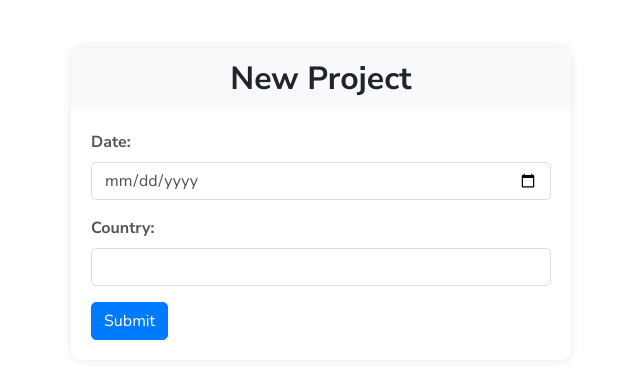
After one commit to Faateh12/Projects-Tool, a Flask app: page /new-project in a window 1280 px wide. The commit adds this page. Shown: the top 379 px of the page, without its empty margins (319-959 px from the left). Run offline with Flask 3, Linux system fonts and the light colour scheme; some libraries are stand-ins or nearby versions.

Commit message:
added new styles

```diff
--- /dev/null
+++ b/Templates/new-project.html
@@ -0,0 +1,92 @@
+<!DOCTYPE html>
+<html lang="en">
+<head>
+  <meta charset="UTF-8">
+  <meta name="viewport" content="width=device-width, initial-scale=1.0">
+  <link rel="stylesheet" href="https://maxcdn.bootstrapcdn.com/bootstrap/4.5.2/css/bootstrap.min.css">
+  <style>
+    @import url('https://fonts.googleapis.com/css2?family=Nunito+Sans:wght@400;600;700&display=swap');
+
+    body {
+      font-family: 'Nunito Sans', sans-serif;
+    }
+
+    .card {
+      max-width: 500px;
+      margin: 0 auto;
+      box-shadow: 0 0 10px rgba(0, 0, 0, 0.1);
+      border: none;
+      border-radius: 10px;
+    }
+
+    .card-header {
+      background-color: #f8f9fa;
+      border-bottom: none;
+      border-top-left-radius: 10px;
+      border-top-right-radius: 10px;
+    }
+
+    .card-title {
+      margin-bottom: 0;
+      font-weight: bold;
+      text-align: center;
+    }
+
+    .form-group label {
+      font-weight: bold;
+      color: #555555;
+    }
+
+    .form-control {
+      border: 1px solid #dddddd;
+      border-radius: 5px;
+      transition: border-color 0.3s ease-in-out;
+    }
+
+    .form-control:focus {
+      border-color: #80bdff;
+      outline: 0;
+      box-shadow: 0 0 0 0.2rem rgba(0, 123, 255, 0.25);
+    }
+
+    .btn-primary {
+      border-radius: 5px;
+      background-color: #007bff;
+      border-color: #007bff;
+      transition: background-color 0.3s ease-in-out, border-color 0.3s ease-in-out;
+    }
+
+    .btn-primary:hover {
+      background-color: #0069d9;
+      border-color: #0062cc;
+    }
+  </style>
+  <title>New Project</title>
+</head>
+<body>
+  <div class="container mt-5">
+    <div class="card">
+      <div class="card-header">
+        <h2 class="card-title">New Project</h2>
+      </div>
+      <div class="card-body">
+        <form action="/new-project" method="post">
+          <div class="form-group">
+            <label for="dateInput">Date:</label>
+            <input type="date" class="form-control" id="dateInput" name="date" required>
+          </div>
+          <div class="form-group">
+            <label for="countryInput">Country:</label>
+            <input type="text" class="form-control" id="countryInput" name="country">
+          </div>
+          <button type="submit" class="btn btn-primary">Submit</button>
+        </form>
+      </div>
+    </div>
+  </div>
+
+  <script src="https://ajax.googleapis.com/ajax/libs/jquery/3.5.1/jquery.min.js"></script>
+  <script src="https://cdnjs.cloudflare.com/ajax/libs/popper.js/1.16.0/umd/popper.min.js"></script>
+  <script src="https://maxcdn.bootstrapcdn.com/bootstrap/4.5.2/js/bootstrap.min.js"></script>
+</body>
+</html>
--- a/Templates/trial-activity.html
+++ b/Templates/project-activity.html
@@ -2,7 +2,7 @@
 <html>
   <head>
     <title>{{ trial_number }}</title>
-    <link rel="stylesheet" type="text/css" href="{{ url_for('static', filename='css/trial-activity.css') }}">
+    <link rel="stylesheet" type="text/css" href="{{ url_for('static', filename='css/project-activity.css') }}">
     <!-- Add Bootstrap CSS -->
     <link rel="stylesheet" href="https://maxcdn.bootstrapcdn.com/bootstrap/4.0.0/css/bootstrap.min.css">
     <link href="https://fonts.googleapis.com/css2?family=Montserrat:wght@400&display=swap" rel="stylesheet">
@@ -15,10 +15,10 @@
       <div class="collapse navbar-collapse" id="navbarNav">
         <ul class="navbar-nav ml-auto">
           <li class="nav-item">
-            <button class="btn btn-primary" id="create-note">Create Note</button>
+            <button class="btn btn-info" id="create-note">Create Note</button>
           </li>
           <li class="nav-item">
-            <button id="attachment" class="btn btn-primary" style="margin-left: 20px; margin-right: 10px;">Add Attachment</button>
+            <button id="attachment" class="btn btn-info" style="margin-left: 20px; margin-right: 10px;">Add Attachment</button>
           </li>
         </ul>
       </div>
--- a/app.py
+++ b/app.py
@@ -72,11 +72,11 @@ def logout():
 def generate_next_trial_id():
     current_year = datetime.now().year
     last_two_digits = current_year % 100
-    latest_ticket = Projects.query.order_by(Projects.trial_id.desc()).first()
+    latest_ticket = Projects.query.order_by(Projects.project_id.desc()).first()
 
     if latest_ticket:
-        latest_year = int(latest_ticket.trial_id.split("-")[2])
-        counter = int(latest_ticket.trial_id.split("-")[3])
+        latest_year = int(latest_ticket.project_id.split("-")[2])
+        counter = int(latest_ticket.project_id.split("-")[3])
 
         if latest_year == last_two_digits:
             counter += 1
@@ -116,10 +116,10 @@ def login():
 @app.route("/register", methods=['GET', 'POST'])
 def register():
     if request.method == "POST":
-        username = request.form['username']
+        username = request.form['name']
         email = request.form['email']
         password = request.form['password']
-        confirm = request.form['confirm']
+        confirm = request.form['confirm-password']
         if " " in username:
             username_parts = username.split(" ")
             username = username_parts[0]
@@ -146,41 +146,41 @@ def user_home():
     current = current_user._get_current_object()
     return render_template("home.html", user=current)
 
-@app.route('/trials', methods=['GET', 'POST'])
-def trials():
-    rows = Trials.query.all()
-    return render_template("trials.html", rows=rows)
+@app.route('/projects', methods=['GET', 'POST'])
+def projects():
+    rows = Projects.query.all()
+    return render_template("projects.html", rows=rows)
 
-@app.route('/new-trial', methods=['GET', 'POST'])
-def new_trial():
+@app.route('/new-project', methods=['GET', 'POST'])
+def new_project():
     if request.method == "POST":
-        operator = request.form.get("operator")
+        # operator = request.form.get("operator")
         country = request.form.get("country")
-        rep_company = request.form.get("rep-company")
-        venue = request.form.get("venue")
+        # rep_company = request.form.get("rep-company")
+        # venue = request.form.get("venue")
         selected_date = request.form.get("date")
         parsed_date = datetime.strptime(selected_date, "%Y-%m-%d")
         formatted_date = parsed_date.strftime("%m/%d/%Y")
-        trial = Trials(
-            trial_id=generate_next_trial_id(),
-            trial_year=datetime.now().year,
+        project = Projects(
+            project_id=generate_next_trial_id(),
+            project_year=datetime.now().year,
             country=country,
-            operator=operator,
-            rep_company=rep_company,
-            venue=venue,
+            # operator=operator,
+            # rep_company=rep_company,
+            # venue=venue,
             start_date=formatted_date
         )
-        db.session.add(trial)
+        db.session.add(project)
         db.session.commit()
         print("sucessfully added new trial")
-    return render_template("new-trial.html")
+    return render_template("new-project.html")
 
-@app.route("/trial-activity/<id>", methods=['GET', 'POST'])
+@app.route("/project-activity/<id>", methods=['GET', 'POST'])
 # @login_required
-def trial_activity(id):
+def project_activity(id):
     current = current_user._get_current_object()
     results = notes.query.filter_by(trial_id=id).order_by(notes.id.desc()).all()
-    return render_template("trial-activity.html", notes=results, trial_number=id, user=current)
+    return render_template("project-activity.html", notes=results, trial_number=id, user=current)
 
 @app.route("/save-activity", methods=['GET', 'POST'])
 # @login_required
@@ -203,7 +203,7 @@ def save_activity():
     return jsonify({'status': 'success'})
 
 
-@app.route("/update-trial", methods=['GET', 'POST'])
+@app.route("/update-project", methods=['GET', 'POST'])
 # @login_required
 def update_ticket():
     if request.method == "POST":
@@ -215,7 +215,7 @@ def update_ticket():
         soup = BeautifulSoup(value, 'html.parser')
         cleaned_value = soup.get_text()
         print(cleaned_value)
-        ticket = Trials.query.get(ticket_id)
+        ticket = Projects.query.get(ticket_id)
         setattr(ticket, field, cleaned_value)
         db.session.commit()
     return jsonify({'status': 'success'})
--- a/static/css/home.css
+++ b/static/css/home.css
@@ -7,7 +7,7 @@ body {
 }
 
 .header {
-    background-color: #C0C0C0;
+    background-color: #ADD8E6;
     color: #fff;
     display: flex;
     justify-content: space-between;
@@ -34,7 +34,7 @@ body {
     text-decoration: none;
     font-size: 18px;
     font-weight: 500;
-    margin-left: 20px;
+    margin-right: 27px;
     transition: all 0.3s ease-in-out;
 }
 
--- a/static/css/login.css
+++ b/static/css/login.css
@@ -12,7 +12,7 @@ body {
 }
 
 .navbar {
-  background-color: #ADD8E6 /* Updated dark color */
+  background-color: #ADD8E6; /* Updated dark color */
 }
 .navbar-brand {
   font-weight: bold;
@@ -46,6 +46,7 @@ img {
 .card {
   box-shadow: 0 4px 8px 0 rgba(0,0,0,0.2);
   border-radius: 10px;
+  margin-top: 130px;
 }
 
 /* Media Query for smaller screens */
```
Also changed, not shown: Templates/home.html (+4 -4 lines), Templates/login.html (+18 -6 lines), Templates/new-trial.html (deleted, +0 -157 lines), Templates/projects.html (renamed from Templates/trials.html, +13 -57 lines), Templates/register.html (+12 -3 lines), static/css/projects.css (renamed from static/css/trials.css, +10 -1 lines), static/css/project-activity.css (renamed from static/css/trial-activity.css).
